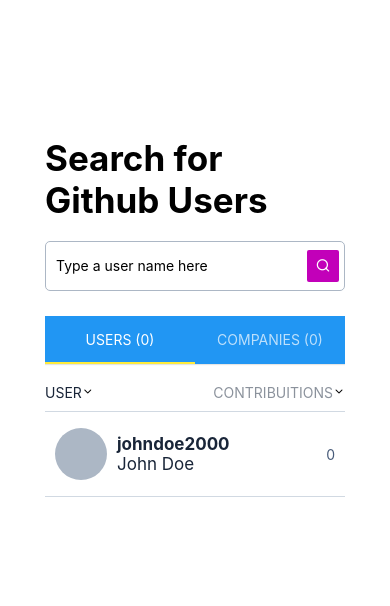
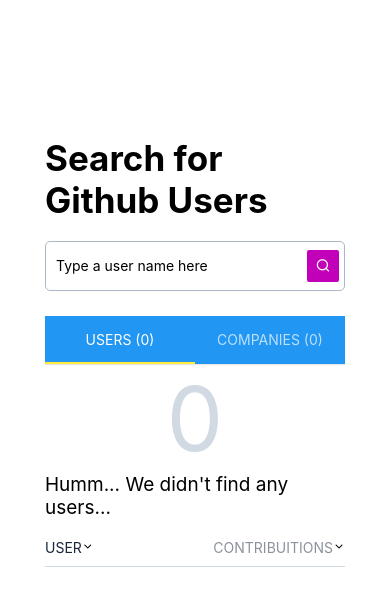
Before and after one commit to AlienDev66/mochi-test-frontend-mobile, a React Native app: screen / in a window 390 px wide. Shown: the top 606 px of the page. Built offline with nearby package versions, Linux system fonts and the light colour scheme.

Commit message:
:sparkles: Add not found component.

```diff
--- a/app/components/profiles/index.tsx
+++ b/app/components/profiles/index.tsx
@@ -9,14 +9,17 @@
     UserName,
     AvatarUsernameCompleteName,
     Titles,
-    TextContainer
+    TextContainer,
+    NoFound,
+    NumberFound,
+    Message
 } from './styles';
 import { TabView, SceneMap } from 'react-native-tab-view';
 import { ScrollView, Text } from 'react-native';
 import { ProfileListProps } from './profiles.type';
 import { Feather } from '@expo/vector-icons';
 
-const Profiles: React.FC<ProfileListProps> = ({ data, type }) => {
+const Profiles: React.FC<ProfileListProps> = ({ data }) => {
     const FirstRoute = () => listProfiles('User');
 
     const SecondRoute = () => listProfiles('Company');
@@ -35,6 +38,15 @@
     function listProfiles(type: string) {
         return (
             <>
+                {!data?.users?.length && (
+                    <NoFound>
+                        <NumberFound>0</NumberFound>
+                        <Message>
+                            Humm... We didn't find any{' '}
+                            {type === 'User' ? `users` : 'companies'}...
+                        </Message>
+                    </NoFound>
+                )}
                 <Titles
                     style={{
                         borderBottomWidth: 1,
@@ -76,6 +88,7 @@
                 </Titles>
 
                 <ScrollView>
+                    {data?.users?.map((user, i) => {
                         <ListContainer
                             style={{
                                 borderBottomWidth: 1,
@@ -91,7 +104,8 @@
                             </AvatarUsernameCompleteName>
 
                             <ContribuitionsNumber>0</ContribuitionsNumber>
-                    </ListContainer>
+                        </ListContainer>;
+                    })}
                 </ScrollView>
             </>
         );
--- a/app/components/profiles/profiles.type.ts
+++ b/app/components/profiles/profiles.type.ts
@@ -12,7 +12,5 @@
 };
 
 export type ProfileListProps = {
-    type: 'User' | 'Organization';
-    style?: string;
     data?: DataProps;
 };
--- a/app/components/profiles/styles.ts
+++ b/app/components/profiles/styles.ts
@@ -63,3 +63,15 @@
     flex-direction: row;
     align-items: center;
 `;
+export const NoFound = styled.View`
+    display: flex;
+    align-items: center;
+    flex-direction: column;
+`;
+export const NumberFound = styled.Text`
+    font-size: 90px;
+    color: #d1d9e2;
+`;
+export const Message = styled.Text`
+    font-size: 19px;
+`;
--- a/app/screen/findGithubUsersAndCompanies/index.tsx
+++ b/app/screen/findGithubUsersAndCompanies/index.tsx
@@ -1,7 +1,6 @@
 import React, { useState } from 'react';
 import { ReactNode } from 'react';
 import InputSearch from '../../components/inputSearch';
-import {} from '../../components/profiles/styles';
 import { Container, SearchInputTitle, SearchInputLabel } from './styles';
 import Profiles from '../../components/profiles';
 
@@ -39,7 +38,7 @@
                     Enter a login, name or a company you are looking for.
                 </InitialText>
             </InitialState> */}
-            <Profiles type="User" />
+            <Profiles />
         </Container>
     );
 };
```
Lines whose indentation alone changed are shown as unchanged.
